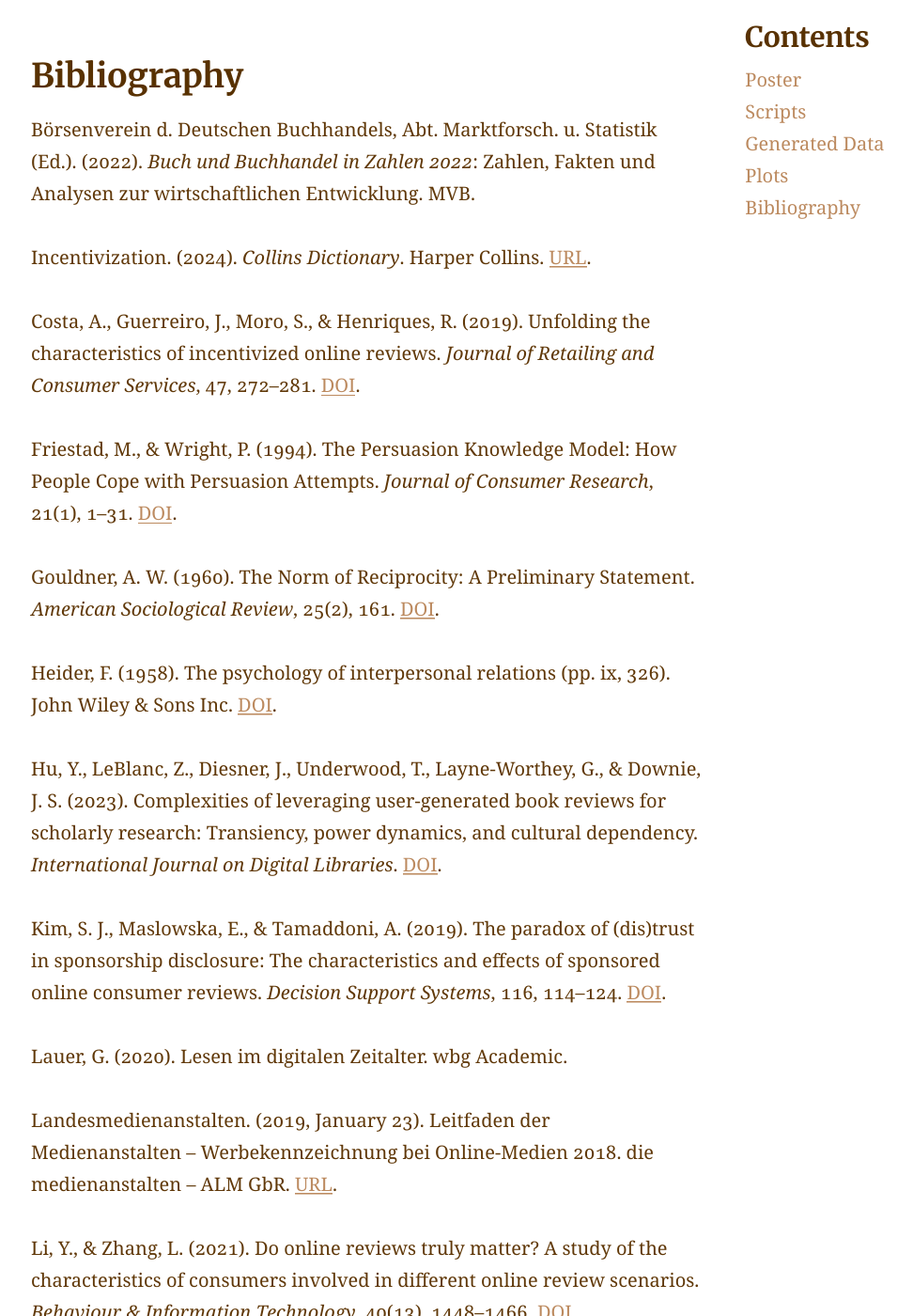
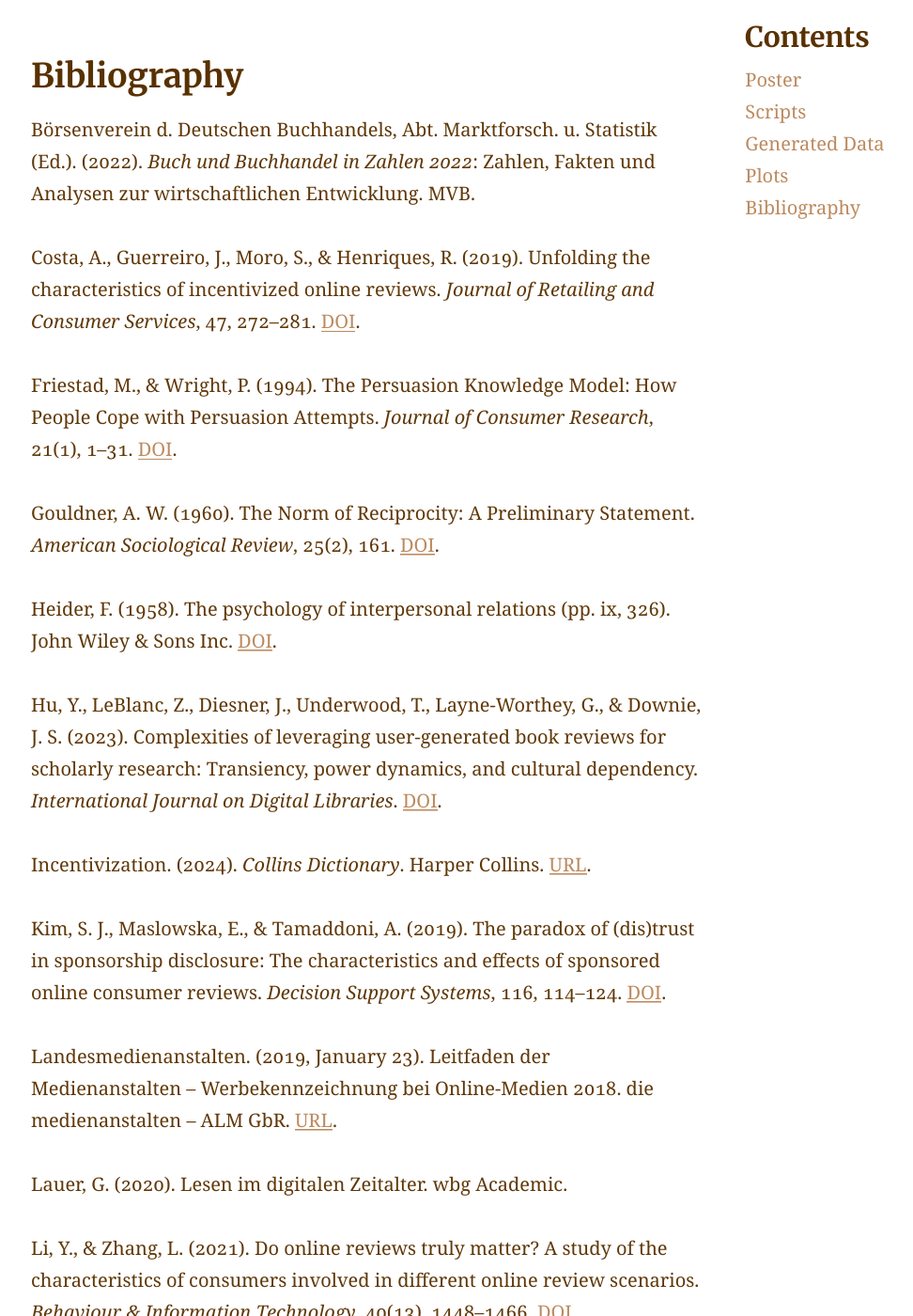
Before and after one commit to aheuma/IncentivizedBookReviews, a Jekyll site: the page built from resources.md, in a window 1280 px wide and 1400 px high, scrolled down 1971 px. Shown: the whole window at 94% size, without its empty margins (31-1003 px from the left). Built offline with Jekyll 4.4.1, drawn with Linux system fonts in a browser that asks for light colours; some of the changed lines change nothing that is shown.

Commit message:
Change order of bibliography

```diff
--- a/resources.md
+++ b/resources.md
@@ -66,8 +66,6 @@ Note that some files can not be published due to copyright restrictions. This ap
 
 Börsenverein d. Deutschen Buchhandels, Abt. Marktforsch. u. Statistik (Ed.). (2022). _Buch und Buchhandel in Zahlen 2022_: Zahlen, Fakten und Analysen zur wirtschaftlichen Entwicklung. MVB.
 
-Incentivization. (2024). _Collins Dictionary_. Harper Collins. [URL](https://www.collinsdictionary.com/de/worterbuch/englisch/).
-
 Costa, A., Guerreiro, J., Moro, S., & Henriques, R. (2019). Unfolding the characteristics of incentivized online reviews. _Journal of Retailing and Consumer Services_, 47, 272–281. [DOI](https://doi.org/10.1016/j.jretconser.2018.12.006).
 
 Friestad, M., & Wright, P. (1994). The Persuasion Knowledge Model: How People Cope with Persuasion Attempts. _Journal of Consumer Research_, 21(1), 1–31. [DOI](https://doi.org/10.1086/209380).
@@ -78,11 +76,13 @@ Heider, F. (1958). The psychology of interpersonal relations (pp. ix, 326). John
 
 Hu, Y., LeBlanc, Z., Diesner, J., Underwood, T., Layne-Worthey, G., & Downie, J. S. (2023). Complexities of leveraging user-generated book reviews for scholarly research: Transiency, power dynamics, and cultural dependency. _International Journal on Digital Libraries_. [DOI](https://doi.org/10.1007/s00799-023-00376-z).
 
+Incentivization. (2024). _Collins Dictionary_. Harper Collins. [URL](https://www.collinsdictionary.com/de/worterbuch/englisch/).
+
 Kim, S. J., Maslowska, E., & Tamaddoni, A. (2019). The paradox of (dis)trust in sponsorship disclosure: The characteristics and effects of sponsored online consumer reviews. _Decision Support Systems_, 116, 114–124. [DOI](https://doi.org/10.1016/j.dss.2018.10.014).
 
+Landesmedienanstalten. (2019, January 23). Leitfaden der Medienanstalten – Werbekennzeichnung bei Online-Medien 2018. die medienanstalten – ALM GbR. [URL](https://web.archive.org/web/20190123123317/https://www.die-medienanstalten.de/fileadmin/user_upload/Rechtsgrundlagen/Richtlinien_Leitfaeden/Leitfaden_Medienanstalten_Werbekennzeichnung_Social_Media.pdf).
+
 Lauer, G. (2020). Lesen im digitalen Zeitalter. wbg Academic.
-
-Landesmedienanstalten. (2019, January 23). Leitfaden der Medienanstalten – Werbekennzeichnung bei Online-Medien 2018. die medienanstalten – ALM GbR. [URL](https://web.archive.org/web/20190123123317/https://www.die-medienanstalten.de/fileadmin/user_upload/Rechtsgrundlagen/Richtlinien_Leitfaeden/Leitfaden_Medienanstalten_Werbekennzeichnung_Social_Media.pdf).
 
 Li, Y., & Zhang, L. (2021). Do online reviews truly matter? A study of the characteristics of consumers involved in different online review scenarios. _Behaviour & Information Technology_, 40(13), 1448–1466. [DOI](https://doi.org/10.1080/0144929X.2020.1759691).
 
```
